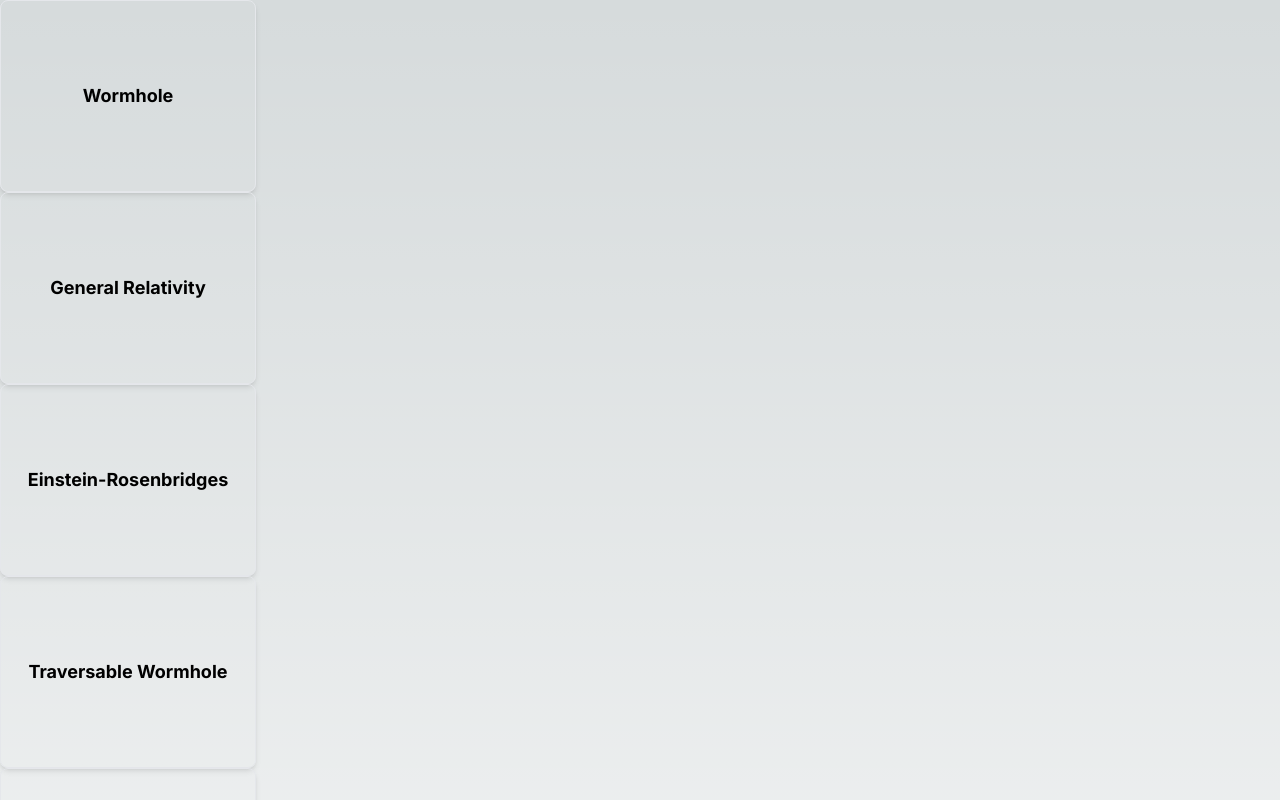
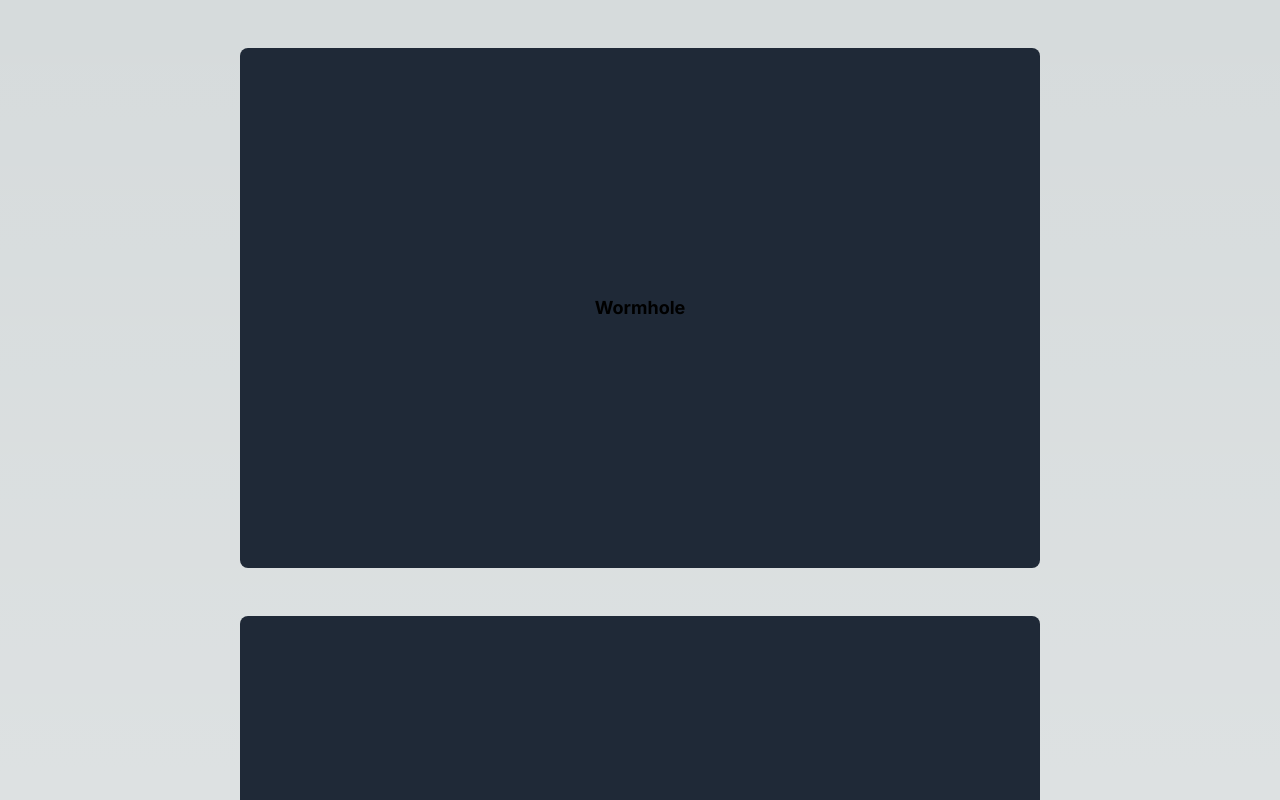
Before and after one commit to maarao/vidlet, a Next.js app: page /flashcards in a window 1280 px wide. Shown: the top 800 px of the page. Built offline with nearby package versions, Linux system fonts and the light colour scheme.

Commit message:
Feat: Fixed styling on cards

```diff
--- a/app/components/flashcards/flashcard.tsx
+++ b/app/components/flashcards/flashcard.tsx
@@ -10,7 +10,7 @@ const Flashcard = ({ term, definition }) => {
   };
 
   return (
-    <div className="w-64 h-48 shadow-md rounded-lg overflow-hidden border border-gray-200 transform transition-transform duration-500 cursor-pointer hover:shadow-lg"
+    <div className="rounded-lg light:bg-gray-100 bg-gray-800 p-8 text-center mt-12 w-[800px] h-[520px] flex flex-col justify-between"
       onClick={handleClick}
     >
       <div className={`w-full h-full flex justify-center items-center text-center font-bold text-lg ${isFlipped ? 'rotate-y-180' : ''}`}>
--- a/app/flashcards/page.tsx
+++ b/app/flashcards/page.tsx
@@ -3,10 +3,12 @@ import { getFlashcards } from "/app/flashcards";
 
 export default function FlashcardPage() {
     return (
-        <div>
-        {getFlashcards().map((flashcard, index) => (
-            <Flashcard key={index} term={flashcard.term} definition={flashcard.definition} />
-        ))}
+        <div className="flex justify-center">
+            <div>
+            {getFlashcards().map((flashcard, index) => (
+                <Flashcard key={index} term={flashcard.term} definition={flashcard.definition} />
+            ))}
+            </div>
         </div>
     )
 }
```
